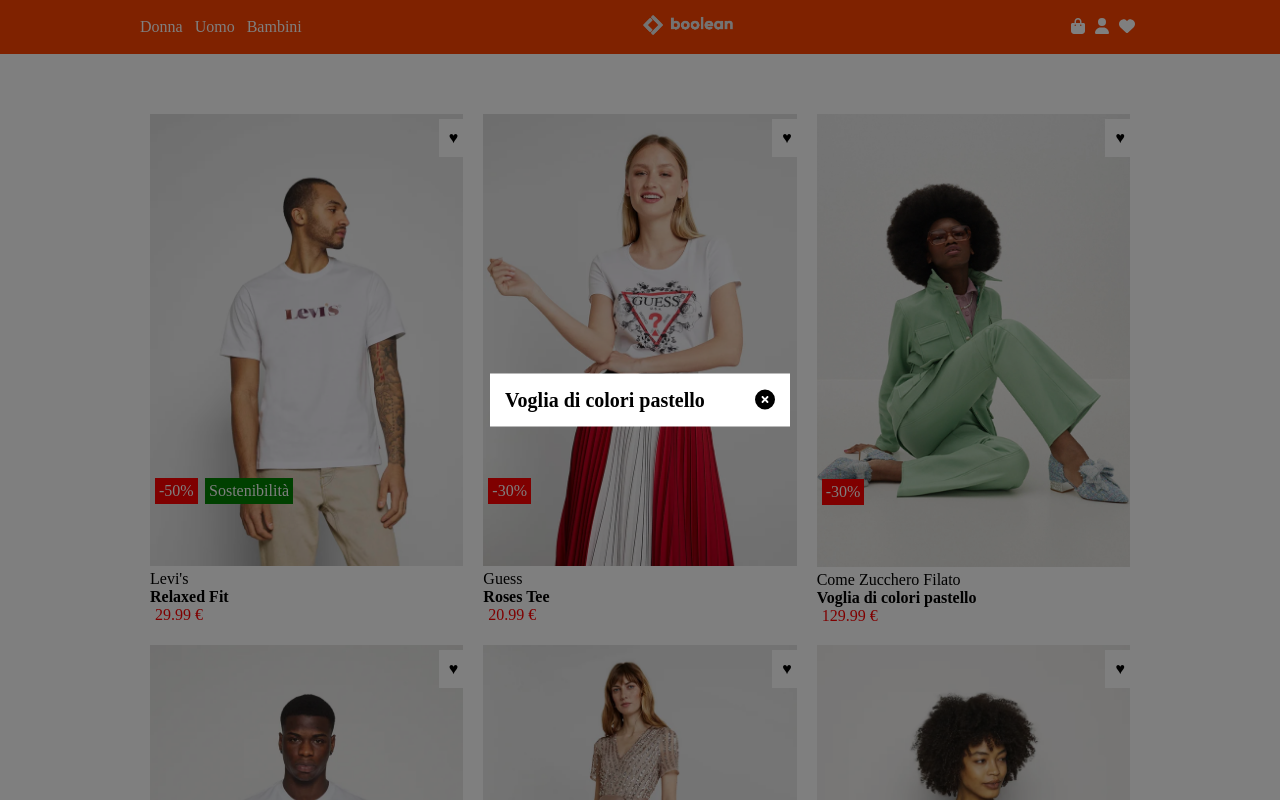
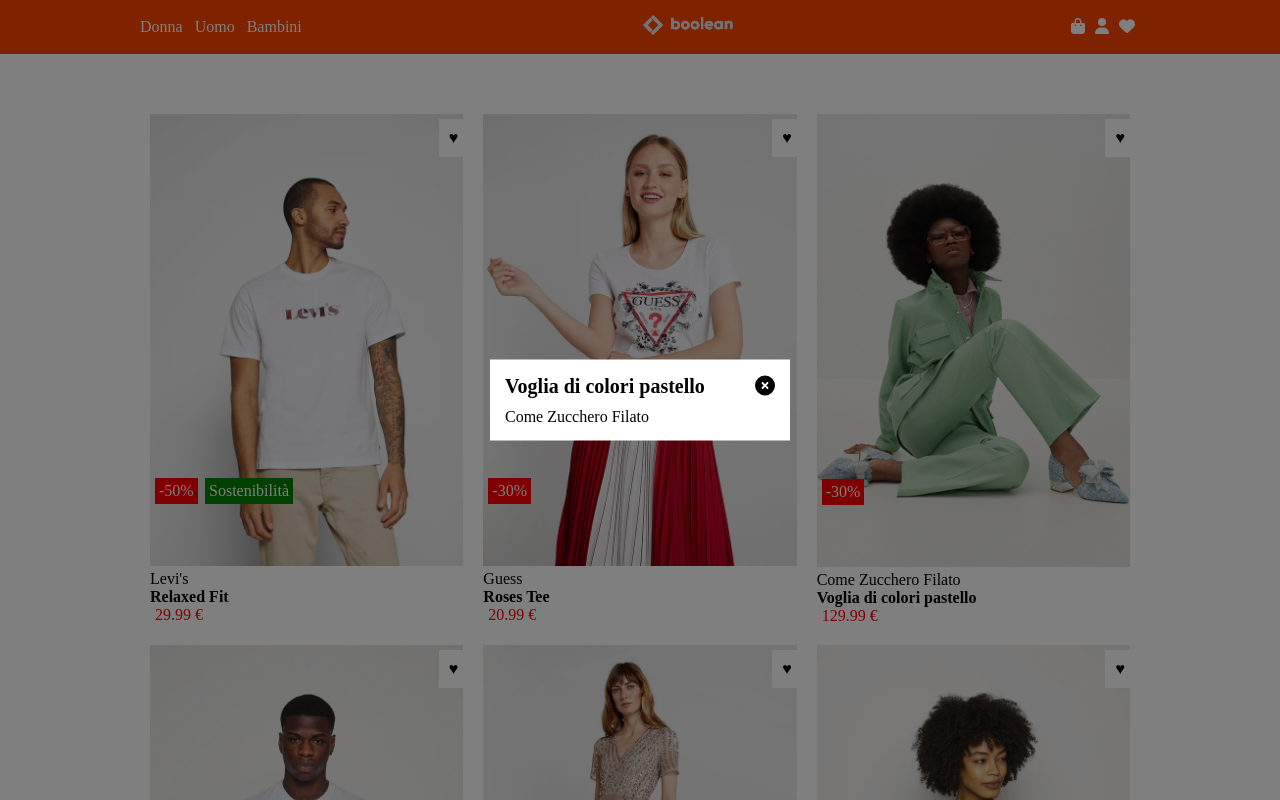
Before and after one commit to karimdib/vite-boolando, a Vue app: page / in a window 1280 px wide. Both pictures are taken after a click on the element 973 px from the left and 369 px from the top of the page. Shown: the top 800 px of the page. Built offline with nearby package versions, Linux system fonts and the light colour scheme; data requests are answered from the project's data file.

Commit message:
restart exercise

```diff
--- a/src/components/PageMain.vue
+++ b/src/components/PageMain.vue
@@ -51,6 +51,9 @@
                         <p @click="removeModal">
                             <awesome-icon icon=circle-xmark />
                         </p>
+                        <div class="brand__product">
+                            <div>{{ dataModal.brand }}</div>
+                        </div>
                     </div>
                 </div>
             </section>
@@ -74,6 +77,8 @@
 .modal {
     width: 100%;
     position: fixed;
+    display: flex;
+    flex-wrap: wrap;
     top: 0;
     left: 0;
     right: 0;
@@ -83,7 +88,7 @@
 
     .product__modal {
         display: flex;
-        flex-wrap: nowrap;
+        flex-wrap: wrap;
         justify-content: space-between;
         background-color: white;
         position: fixed;
@@ -98,6 +103,7 @@
         p {
             font-size: 20px;
             font-weight: 700;
+            margin-bottom: 10px;
         }
     }
 }
@@ -131,6 +137,7 @@
         background: white;
         padding: 10px;
         display: flex;
+        flex-wrap: wrap;
         justify-content: center;
         align-items: center;
         z-index: 32;
```
